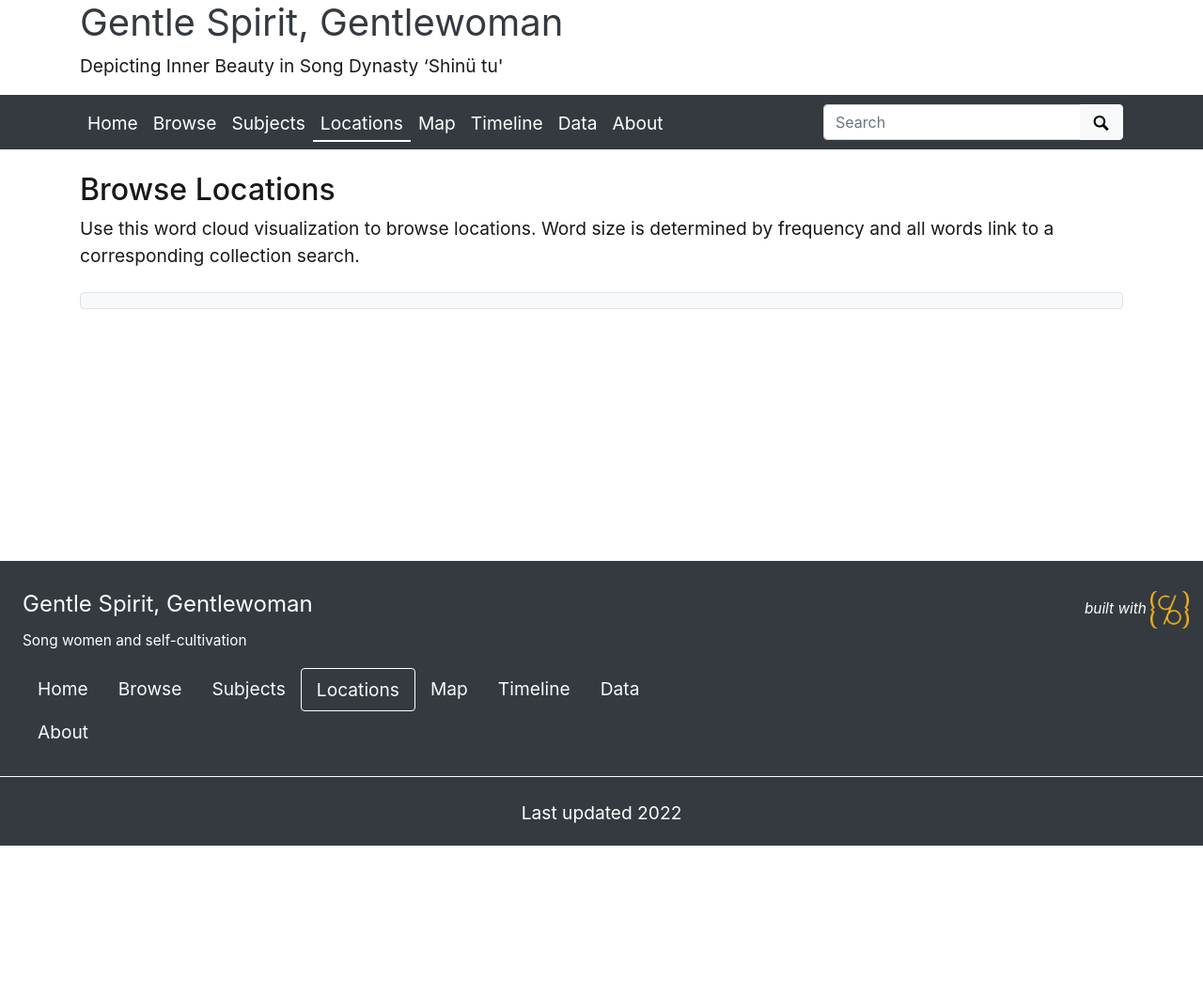
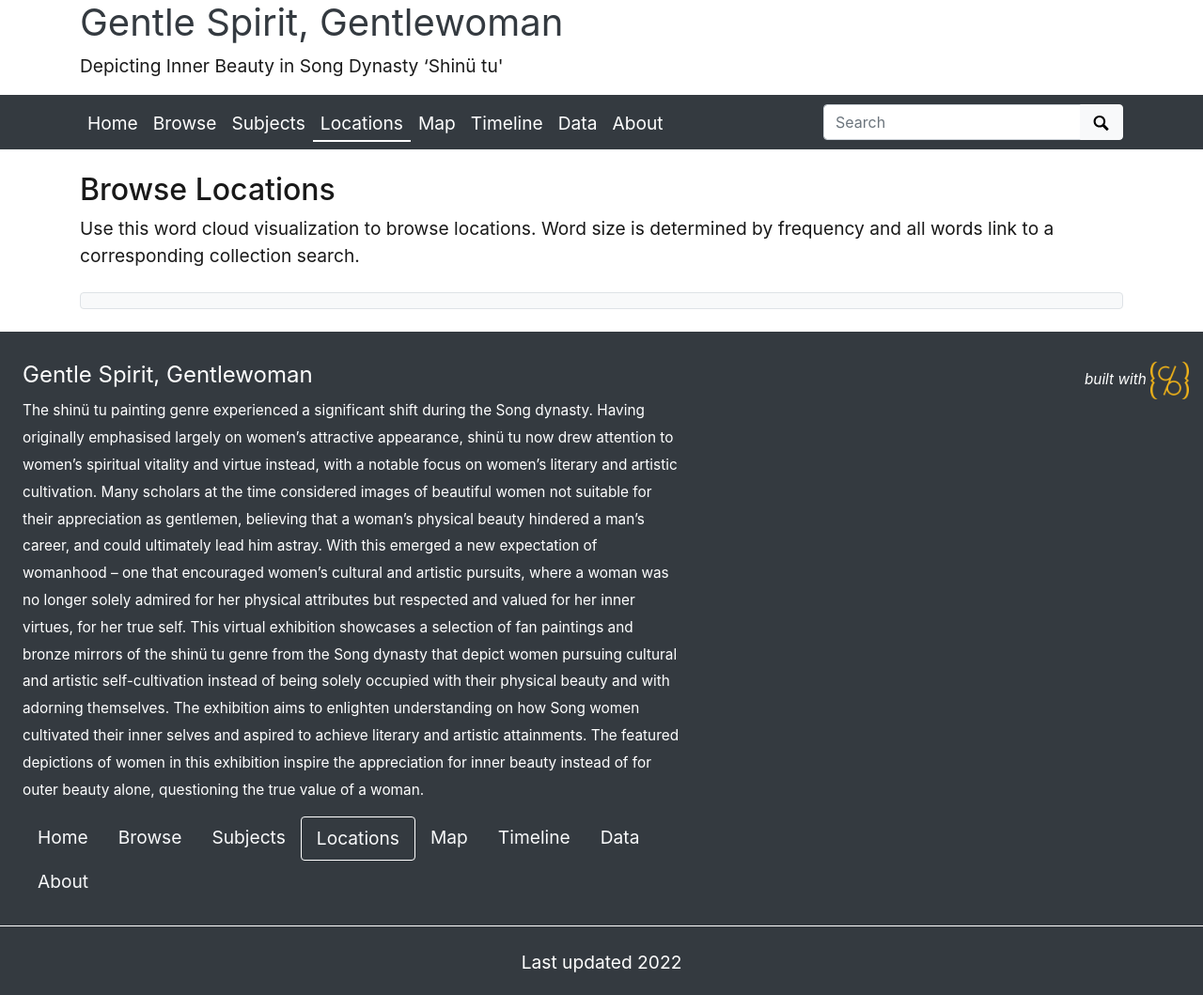
Before and after one commit to yu-wei-weslee/virtualexhibition, a Jekyll site: the page built from pages/locations.md, in a window 1280 px wide. Shown: the whole page at 94% size. Built offline with Jekyll 4.4.1, drawn with Linux system fonts in a browser that asks for light colours; before the commit the page ends 900 px from its top, so only the background shows below that.

Commit message:
Update _config.yml

```diff
--- a/_config.yml
+++ b/_config.yml
@@ -25,7 +25,10 @@ title: "Gentle Spirit, Gentlewoman"
 tagline: Depicting Inner Beauty in Song Dynasty ‘Shinü tu'
 # description appears in meta tags and other locations
 # this description might appear in search result lists, keep around 160 characters max
-description: "Song women and self-cultivation"
+description: "The shinü tu painting genre experienced a significant shift during the Song dynasty. Having originally emphasised largely on women’s attractive appearance, shinü tu now drew attention to women’s spiritual vitality and virtue instead, with a notable focus on women’s literary and artistic cultivation. Many scholars at the time considered images of beautiful women not suitable for their appreciation as gentlemen, believing that a woman’s physical beauty hindered a man’s career, and could ultimately lead him astray. With this emerged a new expectation of womanhood – one that encouraged women’s cultural and artistic pursuits, where a woman was no longer solely admired for her physical attributes but respected and valued for her inner virtues, for her true self.
+
+This virtual exhibition showcases a selection of fan paintings and bronze mirrors of the shinü tu genre from the Song dynasty that depict women pursuing cultural and artistic self-cultivation instead of being solely occupied with their physical beauty and with adorning themselves. The exhibition aims to enlighten understanding on how Song women cultivated their inner selves and aspired to achieve literary and artistic attainments. The featured depictions of women in this exhibition inspire the appreciation for inner beauty instead of for outer beauty alone, questioning the true value of a woman.
+"
 # creator of the digital collection, to appear in meta tags; we typically use our GitHub usernames but feel free to just use your name
 author: Weslee Tsuei
 
```
